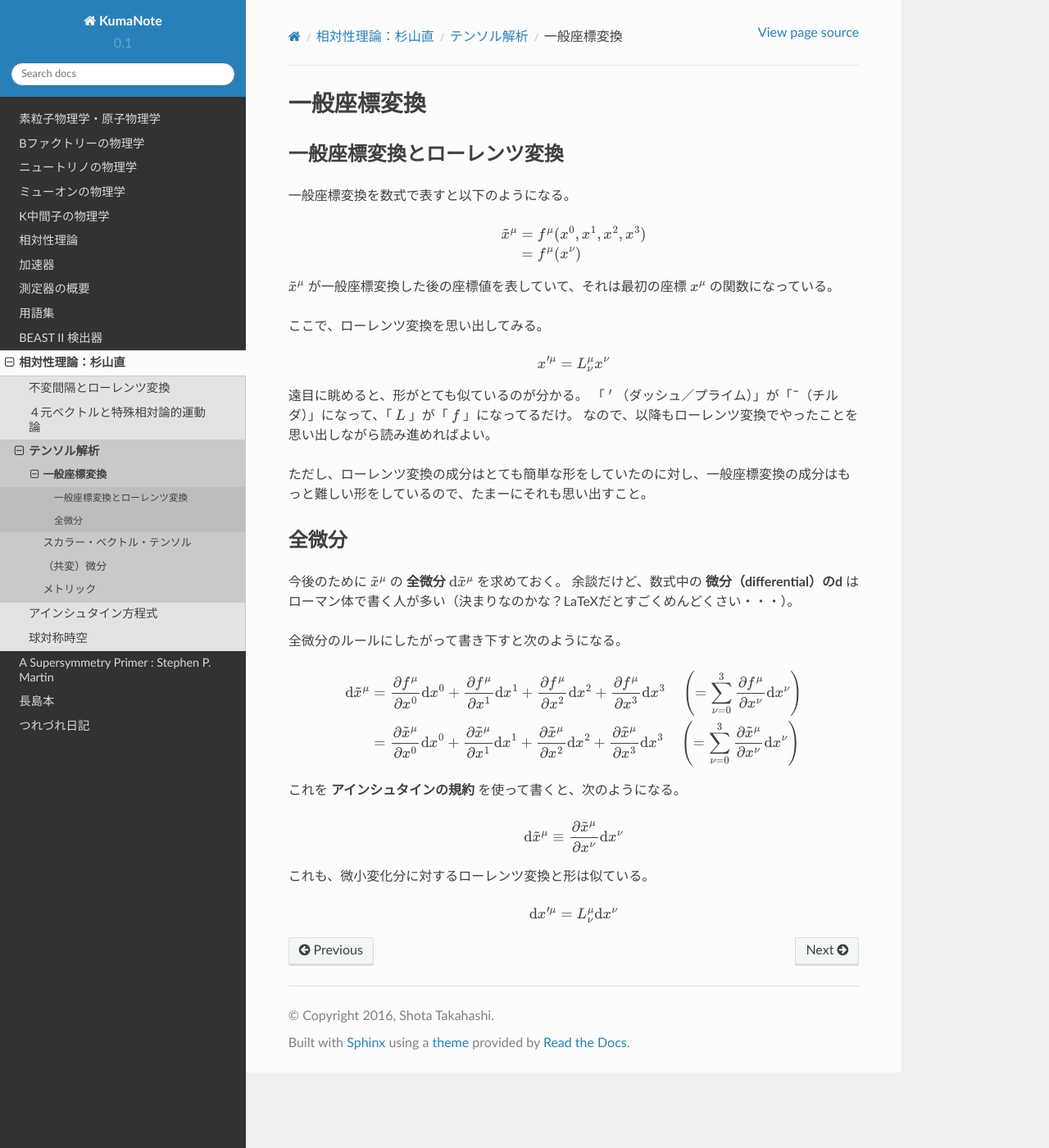
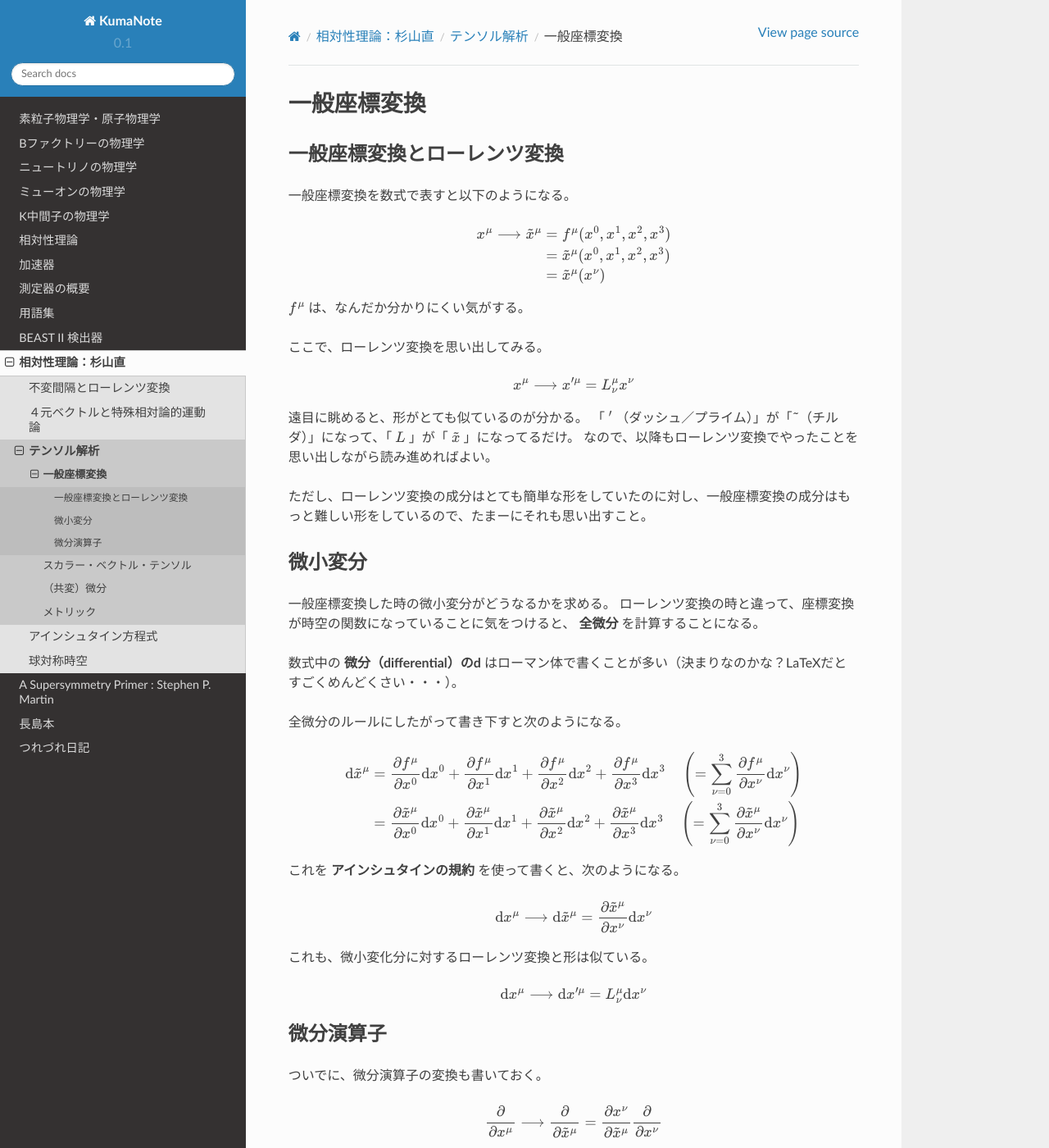
Before and after one commit to shotakaha/kumanote, a Sphinx documentation site: the page built from docs/source/sugiyama/09-1.rst, in a window 1280 px wide and 1400 px high. Shown: the whole window at 82% size. Built offline with Sphinx 7.4.7 and the Read the Docs theme 2.0.0, drawn with Linux system fonts in a browser that asks for light colours; pages that are not in the unit, such as notebooks, are missing from menus.

Commit message:
Update text

```diff
--- a/docs/source/sugiyama/09-1.rst
+++ b/docs/source/sugiyama/09-1.rst
@@ -12,11 +12,14 @@
    :nowrap:
 
    \begin{align}
-   \tilde{x}^{\mu} & = f^{\mu} (x^{0}, x^{1}, x^{2}, x^{3})\\
-   & = f^{\mu} (x^{\nu})
+   x^{\mu} \longrightarrow
+   \tilde{x}^{\mu}
+   & = f^{\mu} (x^{0}, x^{1}, x^{2}, x^{3})\\
+   & = \tilde{x}^{\mu} (x^{0}, x^{1}, x^{2}, x^{3})\\
+   & = \tilde{x}^{\mu} (x^{\nu})
    \end{align}
 
-:math:`\tilde{x}^{\mu}` が一般座標変換した後の座標値を表していて、それは最初の座標 :math:`x^{\mu}` の関数になっている。
+:math:`f^{\mu}` は、なんだか分かりにくい気がする。
 
 ここで、ローレンツ変換を思い出してみる。
 
@@ -24,22 +27,25 @@
    :nowrap:
 
    \begin{align}
-   x'^{\mu} & = L^{\mu}_{\nu} x^{\nu}
+   x^{\mu} \longrightarrow x'^{\mu}
+   & = L^{\mu}_{\nu} x^{\nu}
    \end{align}
 
 
 遠目に眺めると、形がとても似ているのが分かる。
-「 :math:`'` （ダッシュ／プライム）」が「 :math:`\tilde{ }` （チルダ）」になって、「 :math:`L` 」が「 :math:`f` 」になってるだけ。
+「 :math:`'` （ダッシュ／プライム）」が「 :math:`\tilde{ }` （チルダ）」になって、「 :math:`L` 」が「 :math:`\tilde{x}` 」になってるだけ。
 なので、以降もローレンツ変換でやったことを思い出しながら読み進めればよい。
 
 ただし、ローレンツ変換の成分はとても簡単な形をしていたのに対し、一般座標変換の成分はもっと難しい形をしているので、たまーにそれも思い出すこと。
 
 
-全微分
+微小変分
 ==================================================
 
-今後のために :math:`\tilde{x}^{\mu}` の **全微分** :math:`\mathrm{d} \tilde{x}^{\mu}` を求めておく。
-余談だけど、数式中の **微分（differential）のd** はローマン体で書く人が多い（決まりなのかな？LaTeXだとすごくめんどくさい・・・）。
+一般座標変換した時の微小変分がどうなるかを求める。
+ローレンツ変換の時と違って、座標変換が時空の関数になっていることに気をつけると、 **全微分** を計算することになる。
+
+数式中の **微分（differential）のd** はローマン体で書くことが多い（決まりなのかな？LaTeXだとすごくめんどくさい・・・）。
 
 全微分のルールにしたがって書き下すと次のようになる。
 
@@ -66,7 +72,8 @@
    :nowrap:
 
    \begin{align}
-   \mathrm{d} \tilde{x}^{\mu} & \equiv \frac{\partial \tilde{x}^{\mu}}{\partial x^{\nu}} \mathrm{d} x^{\nu}
+   \mathrm{d} x^{\mu} \longrightarrow \mathrm{d} \tilde{x}^{\mu}
+   & = \frac{\partial \tilde{x}^{\mu}}{\partial x^{\nu}} \mathrm{d} x^{\nu}
    \end{align}
 
 
@@ -76,5 +83,22 @@
    :nowrap:
 
    \begin{align}
+   \mathrm{d} x^{\mu} \longrightarrow
    \mathrm{d} x'^{\mu} & = L^{\mu}_{\nu} \mathrm{d} x^{\nu}
    \end{align}
+
+
+
+微分演算子
+==================================================
+
+ついでに、微分演算子の変換も書いておく。
+
+.. math::
+   :nowrap:
+
+   \begin{align}
+   \frac{ \partial }{ \partial x^{\mu} } \longrightarrow
+   \frac{ \partial }{ \partial \tilde{x}^{\mu} }
+   & = \frac{ \partial x^{\nu} }{ \partial \tilde{x}^{\mu} } \frac{ \partial }{ \partial x^{\nu} }
+   \end{align}
```
